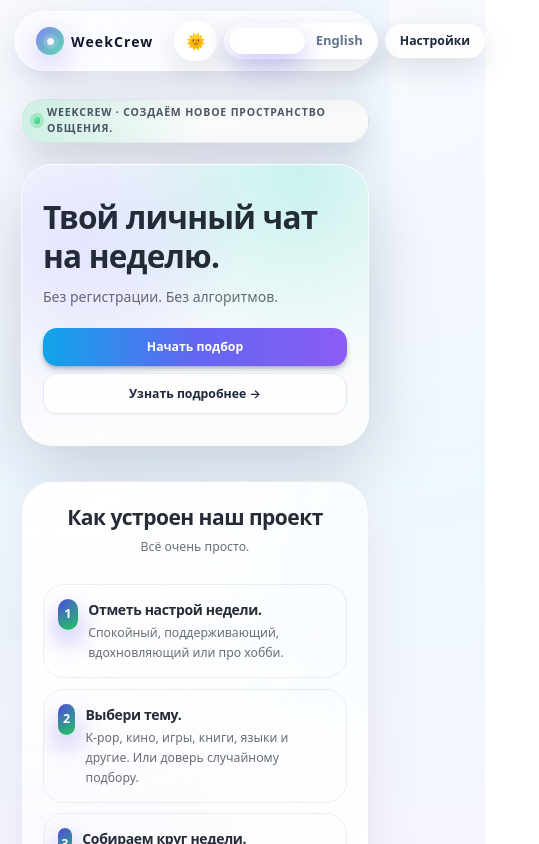
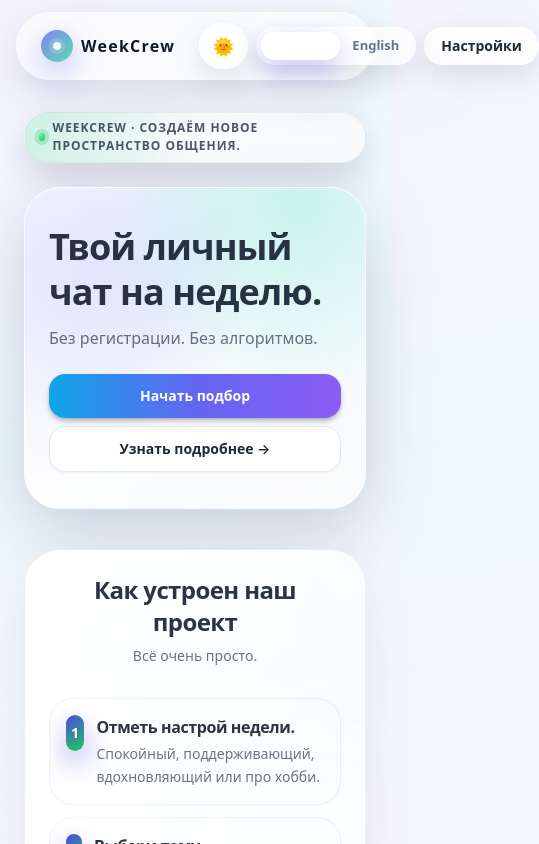
Before and after one commit to QuantumKeyUYU/WeekCrew, a Next.js app: page / in a window 390 px wide. Shown: the top 844 px of the page, 539 px wide, since content can reach past the window. Built offline with nearby package versions, Linux system fonts and the light colour scheme; no server answers.

Commit message:
Refactor CSS variables for theme consistency

```diff
--- a/src/app/globals.css
+++ b/src/app/globals.css
@@ -3,143 +3,99 @@
 @tailwind utilities;
 
 /* ============================
-   Глобальные CSS-переменные
+   Токены темы (CSS-переменные)
    ============================ */
 
 :root {
   color-scheme: light;
 
   /* Фон приложения */
-  --bg-body: radial-gradient(
-    circle at 0% 0%,
-    #f8faff 0,
-    #f4f7ff 28%,
-    #eef8ff 52%,
-    #f7f5ff 100%
-  );
+  --bg-body: radial-gradient(circle at 0% 0%, #f5f3ff 0, #f3f6ff 24%, #eef9ff 48%, #f7f5ff 100%);
 
   /* Поверхности */
-  --surface-elevated: rgba(255, 255, 255, 0.96);
-  --surface-subtle: rgba(255, 255, 255, 0.82);
+  --surface-elevated: rgba(255, 255, 255, 0.98);
+  --surface-subtle: rgba(255, 255, 255, 0.85);
 
   /* Бордеры */
-  --border-card: rgba(15, 23, 42, 0.07);
-  --border-subtle: rgba(15, 23, 42, 0.09);
+  --border-card: rgba(15, 23, 42, 0.06);
+  --border-subtle: rgba(15, 23, 42, 0.08);
 
   /* Текст */
-  --text-primary: rgba(20, 26, 38, 0.92);
-  --text-secondary: rgba(20, 26, 38, 0.63);
+  --text-primary: rgba(15, 23, 42, 0.88);
+  --text-secondary: rgba(15, 23, 42, 0.6);
 
-  /* Акцент */
+  /* Акценты */
   --accent: #4f46e5;
-  --accent-soft: rgba(99, 102, 241, 0.12);
+  --accent-soft: rgba(79, 70, 229, 0.08);
   --accent-foreground: #0b1120;
 
   /* Тени */
-  --shadow-soft: 0 20px 55px rgba(15, 23, 42, 0.08);
-  --shadow-card-strong: 0 26px 95px rgba(15, 23, 42, 0.16);
-  --shadow-accent: 0 22px 45px rgba(79, 70, 229, 0.45);
+  --shadow-soft: 0 18px 55px rgba(15, 23, 42, 0.08);
+  --shadow-card-strong: 0 24px 80px rgba(15, 23, 42, 0.18);
+  --shadow-accent: 0 18px 38px rgba(79, 70, 229, 0.45);
 
   /* Радиусы */
   --radius-2xl: 1.5rem;
   --radius-3xl: 2.25rem;
 
-  /* Glow-слой поверх фона */
-  --surface-glow: radial-gradient(
-      circle at 0% 0%,
-      rgba(255, 255, 255, 0.86),
-      transparent 55%
-    ),
-    radial-gradient(
-      circle at 100% 0%,
-      rgba(240, 249, 255, 0.82),
-      transparent 55%
-    ),
-    radial-gradient(
-      circle at 0% 100%,
-      rgba(244, 244, 255, 0.85),
-      transparent 60%
-    );
+  /* Прозрачный белый шум для светлых поверхностей */
+  --surface-glow: radial-gradient(circle at 0% 0%, rgba(255, 255, 255, 0.86), transparent 52%),
+    radial-gradient(circle at 100% 0%, rgba(240, 249, 255, 0.82), transparent 52%),
+    radial-gradient(circle at 0% 100%, rgba(244, 244, 255, 0.85), transparent 52%);
 }
 
 [data-theme='dark'] {
   color-scheme: dark;
 
-  --bg-body: radial-gradient(
-    circle at 0% 0%,
-    #020617 0,
-    #020617 35%,
-    #020617 70%,
-    #020617 100%
-  );
+  --bg-body: radial-gradient(circle at 0% 0%, #020617 0, #020617 35%, #020617 60%, #020617 100%);
 
-  --surface-elevated: rgba(15, 23, 42, 0.95);
+  --surface-elevated: rgba(15, 23, 42, 0.96);
   --surface-subtle: rgba(15, 23, 42, 0.88);
 
-  --border-card: rgba(148, 163, 184, 0.32);
-  --border-subtle: rgba(71, 85, 105, 0.75);
+  --border-card: rgba(148, 163, 184, 0.35);
+  --border-subtle: rgba(51, 65, 85, 0.85);
 
   --text-primary: rgba(248, 250, 252, 0.96);
-  --text-secondary: rgba(148, 163, 184, 0.75);
+  --text-secondary: rgba(148, 163, 184, 0.82);
 
   --accent: #60a5fa;
-  --accent-soft: rgba(96, 165, 250, 0.14);
+  --accent-soft: rgba(56, 189, 248, 0.18);
   --accent-foreground: #e5f2ff;
 
-  --shadow-soft: 0 26px 95px rgba(0, 0, 0, 0.85);
-  --shadow-card-strong: 0 32px 140px rgba(0, 0, 0, 0.9);
-  --shadow-accent: 0 0 55px rgba(96, 165, 250, 0.7);
+  --shadow-soft: 0 22px 80px rgba(0, 0, 0, 0.9);
+  --shadow-card-strong: 0 26px 120px rgba(0, 0, 0, 0.95);
+  --shadow-accent: 0 0 40px rgba(96, 165, 250, 0.7);
 
-  --surface-glow: radial-gradient(
-      circle at 0% 0%,
-      rgba(37, 99, 235, 0.22),
-      transparent 60%
-    ),
-    radial-gradient(
-      circle at 100% 0%,
-      rgba(45, 212, 191, 0.12),
-      transparent 62%
-    ),
-    radial-gradient(
-      circle at 40% 120%,
-      rgba(15, 23, 42, 0.9),
-      transparent 70%
-    );
+  --surface-glow: radial-gradient(circle at 0% 0%, rgba(15, 23, 42, 0.95), transparent 55%),
+    radial-gradient(circle at 100% 0%, rgba(30, 64, 175, 0.65), transparent 55%),
+    radial-gradient(circle at 40% 120%, rgba(15, 23, 42, 0.9), transparent 55%);
 }
 
 /* ============================
-   Базовая типографика и фон
+   Базовая типографика + фон
    ============================ */
 
 @layer base {
-  html,
-  body {
-    @apply h-full;
-  }
-
-  /*
-    Базовый размер шрифта:
-    - десктоп: ~16px
-    - маленький экран: чуть меньше, чтобы всё смотрелось «чуть отдалённым»
-  */
   html {
-    font-size: 16px;
-  }
-
-  @media (max-width: 480px) {
-    html {
-      font-size: 14px;
-    }
+    height: 100%;
   }
 
   body {
+    height: 100%;
     @apply antialiased;
-    font-family: system-ui, -apple-system, BlinkMacSystemFont, 'SF Pro Text',
-      'Inter', sans-serif;
+    font-family: system-ui, -apple-system, BlinkMacSystemFont, 'SF Pro Text', 'Inter', sans-serif;
     background-image: var(--bg-body);
     background-attachment: fixed;
     background-size: cover;
     color: var(--text-primary);
+    font-size: 16px; /* базовый размер для десктопа */
+  }
+
+  /* На телефонах всё чуть крупнее, чтобы не казалось мелким */
+  @media (max-width: 640px) {
+    body {
+      font-size: 17px;
+    }
   }
 
   ::selection {
@@ -170,28 +126,6 @@
     }
   }
 
-  /*
-    Центральный контейнер (контент, кружки и т.п.)
-    На мобилке ужимаем max-width, чтобы не казалось «гигантским».
-  */
-  .app-container {
-    margin-left: auto;
-    margin-right: auto;
-    width: 100%;
-    max-width: 1100px;
-    padding: 1.5rem 1rem 2.5rem;
-  }
-
-  @media (max-width: 480px) {
-    .app-container {
-      max-width: 420px;
-      padding-left: 0.875rem;
-      padding-right: 0.875rem;
-      padding-top: 1.25rem;
-      padding-bottom: 2rem;
-    }
-  }
-
   /* Панели / карточки */
 
   .app-panel {
@@ -199,11 +133,7 @@
     border-radius: var(--radius-3xl);
     border: 1px solid var(--border-card);
     background-color: var(--surface-elevated);
-    background-image: linear-gradient(
-        to bottom,
-        rgba(255, 255, 255, 0.5),
-        transparent 40%
-      ),
+    background-image: linear-gradient(to bottom, rgba(255, 255, 255, 0.5), transparent 40%),
       var(--surface-glow);
     box-shadow: var(--shadow-soft);
     backdrop-filter: blur(22px);
@@ -211,21 +141,9 @@
 
   [data-theme='dark'] .app-panel {
     background-color: rgba(15, 23, 42, 0.96);
-    background-image: radial-gradient(
-        circle at 0% 0%,
-        rgba(37, 99, 235, 0.18),
-        transparent 52%
-      ),
-      radial-gradient(
-        circle at 100% 0%,
-        rgba(45, 212, 191, 0.09),
-        transparent 55%
-      ),
-      linear-gradient(
-        to bottom,
-        rgba(15, 23, 42, 0.9),
-        rgba(15, 23, 42, 0.96)
-      );
+    background-image: radial-gradient(circle at 0% 0%, rgba(37, 99, 235, 0.18), transparent 52%),
+      radial-gradient(circle at 100% 0%, rgba(45, 212, 191, 0.09), transparent 55%),
+      linear-gradient(to bottom, rgba(15, 23, 42, 0.9), rgba(15, 23, 42, 0.96));
   }
 
   /* Hero-панель */
@@ -234,21 +152,9 @@
     border-radius: var(--radius-3xl);
     border: 1px solid rgba(255, 255, 255, 0.65);
     background-color: rgba(255, 255, 255, 0.96);
-    background-image: radial-gradient(
-        circle at 0% 20%,
-        rgba(129, 140, 248, 0.18),
-        transparent 55%
-      ),
-      radial-gradient(
-        circle at 80% 0%,
-        rgba(45, 212, 191, 0.16),
-        transparent 55%
-      ),
-      linear-gradient(
-        120deg,
-        rgba(255, 255, 255, 0.96),
-        rgba(248, 250, 252, 0.96)
-      );
+    background-image: radial-gradient(circle at 0% 20%, rgba(129, 140, 248, 0.18), transparent 55%),
+      radial-gradient(circle at 80% 0%, rgba(45, 212, 191, 0.16), transparent 55%),
+      linear-gradient(120deg, rgba(255, 255, 255, 0.96), rgba(248, 250, 252, 0.96));
     box-shadow: 0 22px 70px rgba(15, 23, 42, 0.18);
     backdrop-filter: blur(26px);
   }
@@ -256,23 +162,13 @@
   [data-theme='dark'] .app-hero {
     border-color: rgba(148, 163, 184, 0.5);
     background-color: rgba(15, 23, 42, 0.9);
-    background-image: radial-gradient(
-        circle at 0% 20%,
-        rgba(96, 165, 250, 0.46),
-        transparent 60%
-      ),
-      radial-gradient(
-        circle at 80% 0%,
-        rgba(45, 212, 191, 0.34),
-        transparent 60%
-      ),
-      linear-gradient(
-        135deg,
-        rgba(15, 23, 42, 0.96),
-        rgba(15, 23, 42, 0.92)
-      );
+    background-image: radial-gradient(circle at 0% 20%, rgba(96, 165, 250, 0.46), transparent 60%),
+      radial-gradient(circle at 80% 0%, rgba(45, 212, 191, 0.34), transparent 60%),
+      linear-gradient(135deg, rgba(15, 23, 42, 0.96), rgba(15, 23, 42, 0.92));
     box-shadow: 0 30px 120px rgba(0, 0, 0, 0.85);
   }
+
+  /* Hero-заголовки */
 
   .app-hero h1 {
     color: var(--text-primary);
@@ -312,21 +208,13 @@
     box-shadow: 0 0 35px rgba(96, 165, 250, 0.7);
   }
 
-  /* Tagline-плашка над хиро */
+  /* Маленькая плашка WeekCrew над хиро */
 
   .tagline-pill {
     border-radius: 9999px;
     border: 1px solid rgba(15, 23, 42, 0.04);
-    background: radial-gradient(
-        circle at 0% 50%,
-        rgba(16, 185, 129, 0.2),
-        transparent 52%
-      ),
-      linear-gradient(
-        120deg,
-        rgba(255, 255, 255, 0.96),
-        rgba(248, 250, 252, 0.96)
-      );
+    background: radial-gradient(circle at 0% 50%, rgba(16, 185, 129, 0.2), transparent 52%),
+      linear-gradient(120deg, rgba(255, 255, 255, 0.96), rgba(248, 250, 252, 0.96));
     box-shadow: 0 14px 35px rgba(15, 23, 42, 0.15);
     backdrop-filter: blur(18px);
     padding: 0.4rem 0.85rem;
@@ -334,16 +222,8 @@
 
   [data-theme='dark'] .tagline-pill {
     border-color: rgba(148, 163, 184, 0.4);
-    background: radial-gradient(
-        circle at 0% 50%,
-        rgba(52, 211, 153, 0.18),
-        transparent 55%
-      ),
-      linear-gradient(
-        135deg,
-        rgba(15, 23, 42, 0.96),
-        rgba(15, 23, 42, 0.92)
-      );
+    background: radial-gradient(circle at 0% 50%, rgba(52, 211, 153, 0.18), transparent 55%),
+      linear-gradient(135deg, rgba(15, 23, 42, 0.96), rgba(15, 23, 42, 0.92));
     box-shadow: 0 20px 45px rgba(0, 0, 0, 0.85);
   }
 
```
